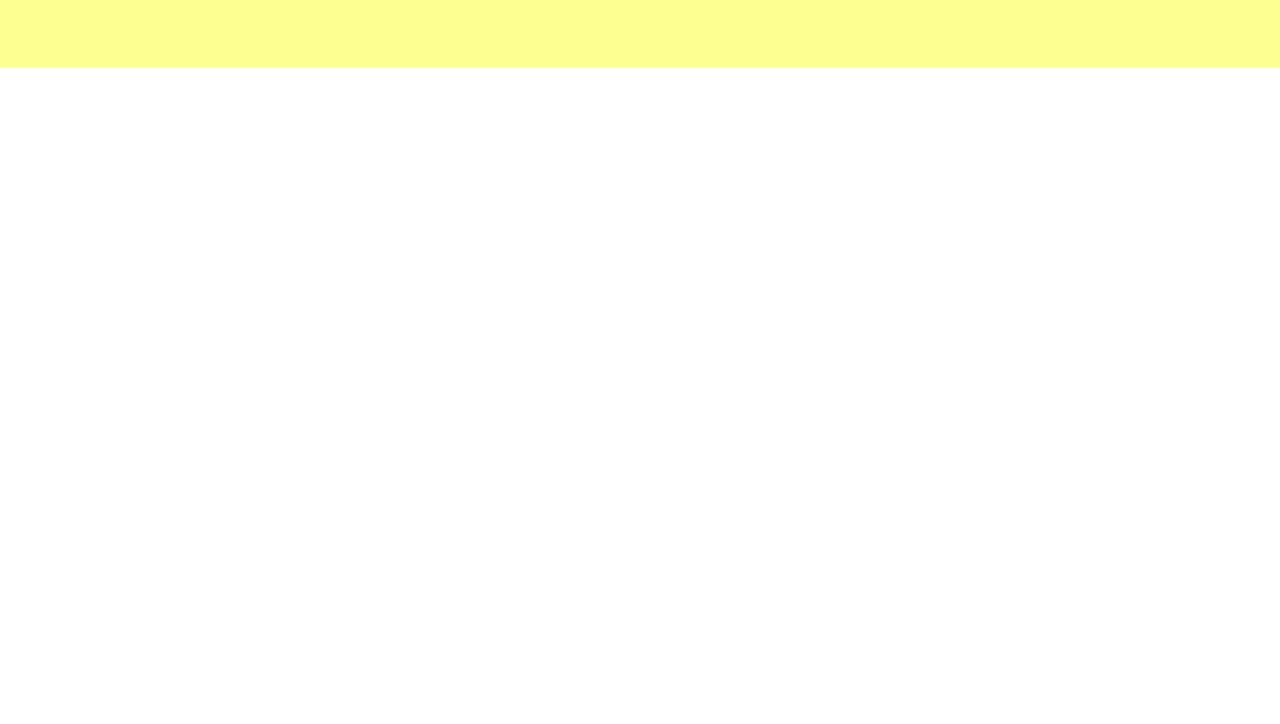
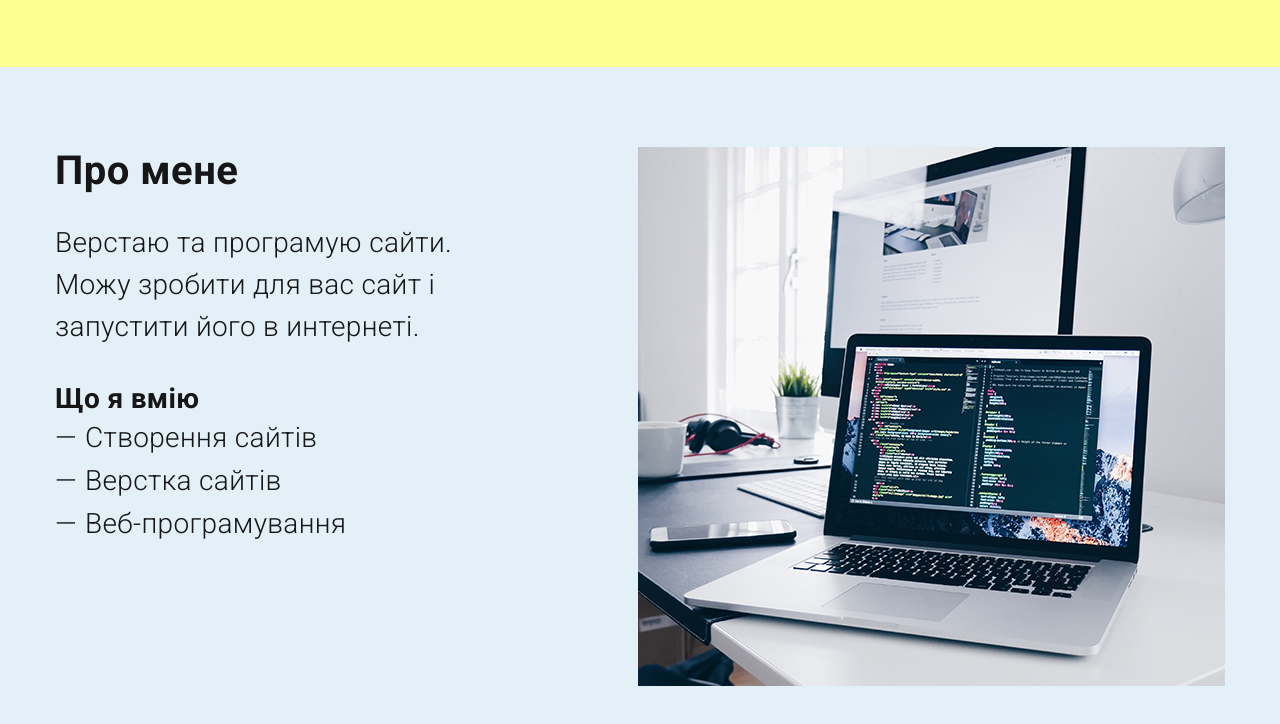
Before and after one commit to ru13z/maraf-25-28, a plain HTML site: page index.html in a window 1280 px wide. Shown: the part 356-1080 px from the top of the page. Before the commit the page ends 800 px from the top, so only its background shows below. Drawn offline with Linux system fonts and the light colour scheme.

Commit message:
секція про мене готова. розробка секції портфоліо.

```diff
--- a/css/main.css
+++ b/css/main.css
@@ -1,7 +1,12 @@
+* {
+    box-sizing: border-box;
+}
+
 body {
-    font-family: 'Roboto', sans-serif;
+    font-family: "Roboto", sans-serif;
     margin: 0;
     padding: 0;
+    color: #161616;
 }
 
 .header {
@@ -19,7 +24,6 @@ body {
 .site-heading {
     margin: 0;
     margin-bottom: 60px;
-    color: #161616;
     font-size: 42px;
     font-weight: 700;
     letter-spacing: 0.5px;
@@ -27,7 +31,6 @@ body {
 
 .slogan {
     margin-bottom: 24px;
-    color: #161616;
     font-size: 36px;
     font-weight: 300;
     letter-spacing: 0.43px;
@@ -41,3 +44,65 @@ body {
     margin-right: 30px;
     text-decoration: none;
 }
+
+.about-me {
+    padding-top: 80px;
+    padding-bottom: 80px;
+    background-color: #e3f0f7;
+}
+
+.row-space-between {
+    display: flex;
+    justify-content: space-between;
+}
+
+.about-me-text {
+    width: 440px;
+}
+
+.about-me-text p {
+    font-size: 28px;
+    font-weight: 300;
+    line-height: 1.5;
+    letter-spacing: 0.34px;
+}
+
+.about-me-text ul {
+    margin: 0;
+    padding: 0;
+    padding-left: 30px;
+    list-style: none;
+    font-weight: 300;
+    letter-spacing: 0.34px;
+    font-size: 28px;
+
+}
+
+.about-me-text li {
+    margin-bottom: 10px;
+    position: relative;
+}
+
+.about-me-text li::before {
+    content: "—";
+    position: absolute;
+    left: -30px;
+    top: 0;
+}
+
+.about-me-photo {}
+
+.title-2 {
+    margin: 0;
+    font-size: 40px;
+    font-weight: 700;
+    letter-spacing: 0.48px;
+}
+
+.title-3 {
+    margin: 0;
+    font-size: 28px;
+    font-weight: 700;
+    line-height: 1.61;
+    letter-spacing: 0.34px;
+}
--- a/index.html
+++ b/index.html
@@ -1,5 +1,6 @@
 <!DOCTYPE html>
 <html lang="en">
+
 <head>
 	<meta charset="UTF-8" />
 	<meta name="viewport" content="width=device-width, initial-scale=1.0" />
@@ -9,12 +10,12 @@
 
 	<link
 		href="https://fonts.googleapis.com/css?family=Roboto:100,100i,300,300i,400,400i,500,500i,700,700i,900,900i&display=swap&subset=cyrillic,cyrillic-ext"
-      rel="stylesheet"
-    />
+		rel="stylesheet" />
 </head>
 
 <body>
-    <div class="header">
+	<!-- header -->
+	<header class="header">
 		<!-- container  -->
 		<div class="container">
 			<h1 class="site-heading">
@@ -36,15 +37,45 @@
 				<a href="https://t.me/ru13zz" target="_blank">
 					<img src="img/social-icons/telegram.png" alt="Telegram" />
 				</a>
-          <a
-            href="https://www.facebook.com/profile.php?id=100007177806884"
-            target="_blank"
-          >
+				<a href="https://www.facebook.com/profile.php?id=100007177806884" target="_blank">
 					<img src="img/social-icons/facebook.png" alt="Facebook" />
 				</a>
 			</div>
 		</div>
 		<!-- //container  -->
+	</header>
+	<!-- //header -->
+	<!-- about-me -->
+	<section class="about-me">
+		<div class="container">
+			<div class="row-space-between">
+				<div class="about-me-text">
+					<h2 class="title-2"> Про мене</h2>
+					<p>Верстаю та програмую сайти.
+						Можу зробити для вас сайт і
+						запустити його в интернеті.</p>
+
+					<h3 class="title-3">Що я вмію</h3>
+					<ul>
+						<li>Створення сайтів</li>
+						<li>Верстка сайтів </li>
+						<li>Веб-програмування</li>
+					</ul>
+
+
+
 				</div>
+				<div class="about-me-photo">
+					<img src="img/about-me/img_01.png" alt="About me">
+				</div>
+			</div>
+
+		</div>
+	</section>
+	<!-- about-me -->
+	<section class="portfolio">
+
+	</section>
 </body>
+
 </html>
```
Also changed, not shown: img/about-me/img_01.png (added), img/about-me/img_02.png (added). Lines whose indentation alone changed are shown as unchanged.
